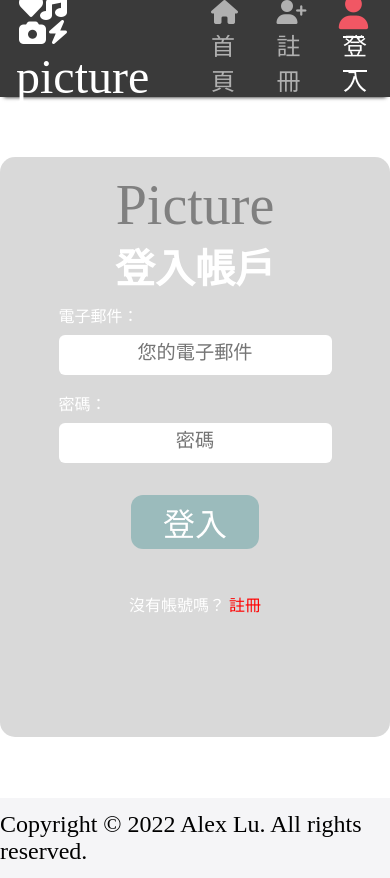
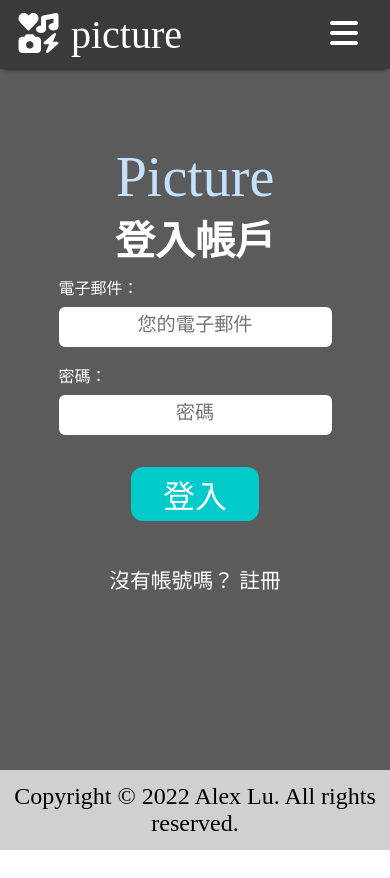
Before and after one commit to lualextest1995/project2-Vibrant, a React (Create React App) app in the folder client/: page /login in a window 390 px wide. After the commit the page ends 850 px from the top, so only its background shows below. Built offline with nearby package versions, Linux system fonts and the light colour scheme.

Commit message:
新增網頁ＲＷＤ

```diff
--- a/client/src/components/CollectionPicture.js
+++ b/client/src/components/CollectionPicture.js
@@ -8,6 +8,16 @@ const CollectionPicture = ({ data }) => {
     CollectionService.delete(data.id)
       .then(() => {
         deleteRef.current.remove();
+        Swal.fire({
+          toast: true,
+          icon: "success",
+          position: "bottom-end",
+          title: "圖片取消收藏成功!!",
+          color: "white",
+          showConfirmButton: false,
+          timer: 1000,
+          background: "#FF7878",
+        });
       })
       .catch((error) => {
         Swal.fire({
--- a/client/src/components/Nav.js
+++ b/client/src/components/Nav.js
@@ -1,21 +1,35 @@
-import React from "react";
+import React, { useState } from "react";
 import { Link, NavLink } from "react-router-dom";
 import AuthService from "../services/auth.service";
 
 const Nav = ({ currentUser, setCurrentUser }) => {
+  const [display, setDisplay] = useState({ display: "none" });
+
   function logout() {
     AuthService.logout();
     setCurrentUser(null);
   }
 
+  function openMenu() {
+    if (display.display == "none") {
+      setDisplay({ display: "block" });
+    } else {
+      setDisplay({ display: "none" });
+    }
+  }
+
+  function closeMenu() {
+    setDisplay({ display: "none" });
+  }
+
   return (
     <nav>
       <div className="logo">
-        <Link to="/">
+        <Link to="/" onClick={closeMenu}>
           <i className="fa-solid fa-icons"></i> picture
         </Link>
       </div>
-      <ul>
+      <ul className="menu">
         <li>
           <NavLink end to="/">
             <i className="fa-solid fa-house"></i> 首頁
@@ -59,6 +73,58 @@ const Nav = ({ currentUser, setCurrentUser }) => {
           </li>
         )}
       </ul>
+      <div className="fold">
+        <p onClick={openMenu}>
+          <i className="fa-solid fa-bars"></i>
+        </p>
+        <ul className="foldMenu" style={display}>
+          <li>
+            <NavLink end to="/" onClick={closeMenu}>
+              <i className="fa-solid fa-house"></i> 首頁
+            </NavLink>
+          </li>
+          {currentUser && (
+            <li>
+              <NavLink
+                to="/collection"
+                onClick={closeMenu}
+                className={({ isActive }) => (isActive ? "active" : "")}
+              >
+                <i className="fa-solid fa-heart"></i> 我的收藏
+              </NavLink>
+            </li>
+          )}
+          {!currentUser && (
+            <li>
+              <NavLink
+                to="/register"
+                onClick={closeMenu}
+                className={({ isActive }) => (isActive ? "active" : "")}
+              >
+                <i className="fa-solid fa-user-plus"></i> 註冊
+              </NavLink>
+            </li>
+          )}
+          {!currentUser && (
+            <li>
+              <NavLink
+                to="/login"
+                onClick={closeMenu}
+                className={({ isActive }) => (isActive ? "active" : "")}
+              >
+                <i className="fa-solid fa-user"></i> 登入
+              </NavLink>
+            </li>
+          )}
+          {currentUser && (
+            <li>
+              <a onClick={logout} href="/">
+                <i className="fa-solid fa-person-walking-arrow-right"></i> 登出
+              </a>
+            </li>
+          )}
+        </ul>
+      </div>
     </nav>
   );
 };
--- a/client/src/components/Picture.js
+++ b/client/src/components/Picture.js
@@ -17,6 +17,16 @@ const Picture = ({ data, currentUser, setCurrentUser }) => {
         data.src.original
       )
         .then(() => {
+          Swal.fire({
+            toast: true,
+            icon: "success",
+            position: "bottom-end",
+            title: "圖片收藏成功!!",
+            color: "white",
+            showConfirmButton: false,
+            timer: 1000,
+            background: "#A3A3FF",
+          });
           setColor({ color: "red" });
         })
         .catch((error) => {
@@ -32,6 +42,16 @@ const Picture = ({ data, currentUser, setCurrentUser }) => {
       //刪除
       CollectionService.delete(data.id)
         .then(() => {
+          Swal.fire({
+            toast: true,
+            icon: "success",
+            position: "bottom-end",
+            title: "圖片取消收藏成功!!",
+            color: "white",
+            showConfirmButton: false,
+            timer: 1000,
+            background: "#FF7878",
+          });
           setColor({ color: "" });
         })
         .catch((error) => {
@@ -41,9 +61,15 @@ const Picture = ({ data, currentUser, setCurrentUser }) => {
   }
 
   //已收藏的顯示紅色愛心
-  function check(id) {
+  function check() {
+    let _id;
     if (currentUser) {
-      CollectionService.get(id)
+      _id = currentUser.user._id;
+    } else {
+      _id = "";
+    }
+    if (currentUser) {
+      CollectionService.get(_id)
         .then((response) => {
           response.data.map((d) => {
             if (d.id === data.id) {
@@ -58,13 +84,7 @@ const Picture = ({ data, currentUser, setCurrentUser }) => {
   }
 
   useEffect(() => {
-    let _id;
-    if (currentUser) {
-      _id = currentUser.user._id;
-    } else {
-      _id = "";
-    }
-    check(_id);
+    check();
   }, []);
 
   return (
--- a/client/src/components/Search.js
+++ b/client/src/components/Search.js
@@ -1,6 +1,6 @@
 import React from "react";
 
-const Search = ({ search, setInput }) => {
+const Search = ({ searchKeyboard, search, setInput }) => {
   function inputHandler(e) {
     setInput(e.target.value);
   }
@@ -13,6 +13,7 @@ const Search = ({ search, setInput }) => {
           type="text"
           placeholder="請輸入要搜尋關鍵字."
           autoFocus
+          onKeyDown={searchKeyboard}
         />
         <button onClick={search}>
           <i className="fa-solid fa-magnifying-glass"></i>
--- a/client/src/pages/Home.js
+++ b/client/src/pages/Home.js
@@ -66,6 +66,11 @@ const Home = ({ currentUser, setCurrentUser }) => {
           //input的資料由setCurrentSearch保存
           setCurrentSearch(input);
         }}
+        searchKeyboard={(e) => {
+          if (e.code == "Enter") {
+            setCurrentSearch(input);
+          }
+        }}
       />
       <div className="pictures">
         {data &&
--- a/client/src/styles/_footer.scss
+++ b/client/src/styles/_footer.scss
@@ -1,10 +1,11 @@
 footer {
   height: 80px;
-  background-color: #f5f5f7;
+  background-color: #d0d0d0;
   display: flex;
   align-items: center;
   justify-content: center;
   p {
+    text-align: center;
     font-size: 1.5rem;
   }
 }
--- a/client/src/styles/_login.scss
+++ b/client/src/styles/_login.scss
@@ -5,7 +5,7 @@
   align-items: center;
   min-height: 83vh;
   .loginContainer {
-    background-color: rgba(128, 128, 128, 0.3);
+    background-color: #5b5b5b;
     width: 480px;
     height: 580px;
     border-radius: 15px;
@@ -22,11 +22,11 @@
       .logo {
         font-size: 3.5rem;
         margin-top: 1rem;
-        color: gray;
+        color: #c4e1ff;
         text-decoration: none;
         transition: all 0.3s ease;
         &:hover {
-          color: aqua;
+          color: #66b3ff;
         }
       }
       h1 {
@@ -56,27 +56,48 @@
         padding: 0.25rem 2rem;
         border-radius: 12px;
         border: none;
-        background-color: rgba(95, 158, 160, 0.5);
+        background-color: #00caca;
         color: white;
         font-size: 2rem;
         cursor: pointer;
         transition: all 0.2s ease;
         &:hover {
-          background-color: rgba(95, 158, 160, 1);
+          background-color: #00ffff;
+          color: black;
         }
       }
     }
     p {
       margin-bottom: 1rem;
+      font-size: 1.3rem;
       color: white;
       a {
         text-decoration: none;
-        color: red;
+        color: white;
+        transition: all 0.3s ease;
+        &:hover {
+          color: #ff0000;
+        }
       }
     }
     .message {
       text-align: center;
-      font-size: 1.75rem;
+      p {
+        font-size: 2rem;
+        color: #ff0000;
+      }
     }
   }
 }
+@media screen and (max-width: 500px) {
+  .login {
+    background-color: #5b5b5b;
+    .loginContainer {
+      .loginbox {
+        .inputbox {
+          width: 100%;
+        }
+      }
+    }
+  }
+}
--- a/client/src/styles/_nav.scss
+++ b/client/src/styles/_nav.scss
@@ -18,12 +18,11 @@ nav {
       font-size: 3rem;
     }
   }
-  ul {
+  .menu {
     display: flex;
     flex: 7 1 300px;
     justify-content: flex-end;
     li {
-      list-style: none;
       margin: 0 1rem;
       a {
         font-size: 1.5rem;
@@ -41,6 +40,42 @@ nav {
       }
     }
   }
+  .fold {
+    display: flex;
+    p {
+      color: white;
+      font-size: 2rem;
+      margin: 1rem 2rem;
+      cursor: pointer;
+      display: none;
+    }
+    .foldMenu {
+      position: absolute;
+      right: 0;
+      top: 80px;
+      display: flex;
+      flex-direction: column;
+      background-color: #262626;
+      border-radius: 10px;
+      li {
+        margin: 0.75rem 1rem;
+        a {
+          font-size: 1.5rem;
+          color: rgba(255, 255, 255, 0.6);
+          transition: all 0.3s ease;
+          &:hover {
+            color: rgba(255, 255, 255, 1);
+            i {
+              transform: scale(1.4);
+            }
+          }
+          i {
+            transition: all 0.3s ease;
+          }
+        }
+      }
+    }
+  }
 }
 .active {
   color: rgb(255, 255, 255);
@@ -51,3 +86,25 @@ nav {
     color: #f15764;
   }
 }
+
+@media screen and (max-width: 1150px) {
+  nav {
+    .logo {
+      height: 40px;
+      a {
+        font-size: 2.5rem;
+      }
+    }
+    .menu {
+      display: none;
+    }
+    .fold {
+      p {
+        display: block;
+      }
+      .foldMenu {
+        top: 77px;
+      }
+    }
+  }
+}
--- a/client/src/styles/style.css
+++ b/client/src/styles/style.css
@@ -9,8 +9,13 @@ a {
   text-decoration: none;
 }
 
+li {
+  list-style: none;
+}
+
 .App {
   position: relative;
+  background-color: #f0f0f0;
 }
 .App .home {
   min-height: 83vh;
@@ -56,27 +61,62 @@ nav .logo a {
   color: white;
   font-size: 3rem;
 }
-nav ul {
+nav .menu {
   display: flex;
   flex: 7 1 300px;
   justify-content: flex-end;
 }
-nav ul li {
-  list-style: none;
+nav .menu li {
   margin: 0 1rem;
 }
-nav ul li a {
+nav .menu li a {
   font-size: 1.5rem;
   color: rgba(255, 255, 255, 0.6);
   transition: all 0.3s ease;
 }
-nav ul li a:hover {
+nav .menu li a:hover {
   color: rgb(255, 255, 255);
 }
-nav ul li a:hover i {
+nav .menu li a:hover i {
   transform: scale(1.4);
 }
-nav ul li a i {
+nav .menu li a i {
+  transition: all 0.3s ease;
+}
+nav .fold {
+  display: flex;
+}
+nav .fold p {
+  color: white;
+  font-size: 2rem;
+  margin: 1rem 2rem;
+  cursor: pointer;
+  display: none;
+}
+nav .fold .foldMenu {
+  position: absolute;
+  right: 0;
+  top: 80px;
+  display: flex;
+  flex-direction: column;
+  background-color: #262626;
+  border-radius: 10px;
+}
+nav .fold .foldMenu li {
+  margin: 0.75rem 1rem;
+}
+nav .fold .foldMenu li a {
+  font-size: 1.5rem;
+  color: rgba(255, 255, 255, 0.6);
+  transition: all 0.3s ease;
+}
+nav .fold .foldMenu li a:hover {
+  color: rgb(255, 255, 255);
+}
+nav .fold .foldMenu li a:hover i {
+  transform: scale(1.4);
+}
+nav .fold .foldMenu li a i {
   transition: all 0.3s ease;
 }
 
@@ -90,14 +130,32 @@ nav ul li a i {
   color: #f15764;
 }
 
+@media screen and (max-width: 1150px) {
+  nav .logo {
+    height: 40px;
+  }
+  nav .logo a {
+    font-size: 2.5rem;
+  }
+  nav .menu {
+    display: none;
+  }
+  nav .fold p {
+    display: block;
+  }
+  nav .fold .foldMenu {
+    top: 77px;
+  }
+}
 footer {
   height: 80px;
-  background-color: #f5f5f7;
+  background-color: #d0d0d0;
   display: flex;
   align-items: center;
   justify-content: center;
 }
 footer p {
+  text-align: center;
   font-size: 1.5rem;
 }
 
@@ -166,12 +224,12 @@ footer p {
   translate: -50%;
   z-index: 6;
   margin: 1rem 0;
-  width: 25%;
+  width: 480px;
   display: flex;
   justify-content: center;
 }
 .search .searchContainer {
-  background-color: aquamarine;
+  background-color: #adfedc;
   width: 100%;
   height: 40px;
   display: flex;
@@ -185,7 +243,7 @@ footer p {
   height: 30px;
   border: none;
   outline: none;
-  background-color: aquamarine;
+  background-color: #adfedc;
 }
 .search .searchContainer input::-moz-placeholder {
   text-align: center;
@@ -206,10 +264,21 @@ footer p {
   width: 30px;
   height: 30px;
   border: none;
-  background-color: aquamarine;
+  background-color: #adfedc;
   cursor: pointer;
 }
 
+@media screen and (max-width: 950px) {
+  .search {
+    top: auto;
+    bottom: 0;
+  }
+}
+@media screen and (max-width: 500px) {
+  .search {
+    width: 350px;
+  }
+}
 .login {
   width: 100%;
   display: flex;
@@ -218,7 +287,7 @@ footer p {
   min-height: 83vh;
 }
 .login .loginContainer {
-  background-color: rgba(128, 128, 128, 0.3);
+  background-color: #5b5b5b;
   width: 480px;
   height: 580px;
   border-radius: 15px;
@@ -237,12 +306,12 @@ footer p {
 .login .loginContainer .loginbox .logo {
   font-size: 3.5rem;
   margin-top: 1rem;
-  color: gray;
+  color: #c4e1ff;
   text-decoration: none;
   transition: all 0.3s ease;
 }
 .login .loginContainer .loginbox .logo:hover {
-  color: aqua;
+  color: #66b3ff;
 }
 .login .loginContainer .loginbox h1 {
   font-size: 2.5rem;
@@ -278,28 +347,45 @@ footer p {
   padding: 0.25rem 2rem;
   border-radius: 12px;
   border: none;
-  background-color: rgba(95, 158, 160, 0.5);
+  background-color: #00caca;
   color: white;
   font-size: 2rem;
   cursor: pointer;
   transition: all 0.2s ease;
 }
 .login .loginContainer .loginbox button:hover {
-  background-color: rgb(95, 158, 160);
+  background-color: #00ffff;
+  color: black;
 }
 .login .loginContainer p {
   margin-bottom: 1rem;
+  font-size: 1.3rem;
   color: white;
 }
 .login .loginContainer p a {
   text-decoration: none;
-  color: red;
+  color: white;
+  transition: all 0.3s ease;
+}
+.login .loginContainer p a:hover {
+  color: #ff0000;
 }
 .login .loginContainer .message {
   text-align: center;
-  font-size: 1.75rem;
+}
+.login .loginContainer .message p {
+  font-size: 2rem;
+  color: #ff0000;
 }
 
+@media screen and (max-width: 500px) {
+  .login {
+    background-color: #5b5b5b;
+  }
+  .login .loginContainer .loginbox .inputbox {
+    width: 100%;
+  }
+}
 .register {
   width: 100%;
   min-height: 83vh;
@@ -308,7 +394,7 @@ footer p {
   align-items: center;
 }
 .register .registerContainer {
-  background-color: rgba(128, 128, 128, 0.3);
+  background-color: #5b5b5b;
   width: 480px;
   height: 580px;
   border-radius: 15px;
@@ -331,12 +417,11 @@ footer p {
 }
 .register .registerContainer .registerbox h1 a {
   font-size: 2.8rem;
-  color: gray;
+  color: #c4e1ff;
   text-decoration: none;
-  font-family: "Abril Fatface", cursive;
 }
 .register .registerContainer .registerbox h1 a:hover {
-  color: aqua;
+  color: #66b3ff;
 }
 .register .registerContainer .registerbox .inputbox {
   width: 80%;
@@ -371,36 +456,53 @@ footer p {
   font-size: 1.2rem;
 }
 .register .registerContainer .registerbox p {
-  color: gray;
-  font-size: 0.8rem;
+  color: #ff8040;
+  font-size: 1rem;
 }
 .register .registerContainer .registerbox button {
   margin: 1rem 0;
   padding: 0.25rem 2rem;
   border-radius: 12px;
   border: none;
-  background-color: rgba(95, 158, 160, 0.5);
+  background-color: #00caca;
   color: white;
   font-size: 2rem;
   cursor: pointer;
   transition: all 0.2s ease;
 }
 .register .registerContainer .registerbox button:hover {
-  background-color: rgb(95, 158, 160);
+  background-color: #00ffff;
+  color: black;
 }
 .register .registerContainer p {
   margin-bottom: 0.5rem;
+  font-size: 1.3rem;
   color: white;
 }
 .register .registerContainer p a {
   text-decoration: none;
-  color: red;
+  color: white;
+  transition: all 0.3s ease;
+}
+.register .registerContainer p a:hover {
+  color: #ff0000;
 }
 .register .registerContainer .message {
   text-align: center;
-  font-size: 1.75rem;
+}
+.register .registerContainer .message p {
+  font-size: 2rem;
+  color: #ff0000;
 }
 
+@media screen and (max-width: 500px) {
+  .register {
+    background-color: #5b5b5b;
+  }
+  .register .registerContainer .registerbox .inputbox {
+    width: 100%;
+  }
+}
 .collectionPictures {
   min-height: 83vh;
   display: flex;
--- a/client/src/styles/style.scss
+++ b/client/src/styles/style.scss
@@ -7,8 +7,13 @@
 a {
   text-decoration: none;
 }
+li {
+  list-style: none;
+}
+
 .App {
   position: relative;
+  background-color: #f0f0f0;
   .home {
     min-height: 83vh;
   }
```
Also changed, not shown: client/src/styles/_register.scss (+31 -10 lines), client/src/styles/_search.scss (+17 -4 lines), 1 other file (tests, documents, lock files or other folders).
